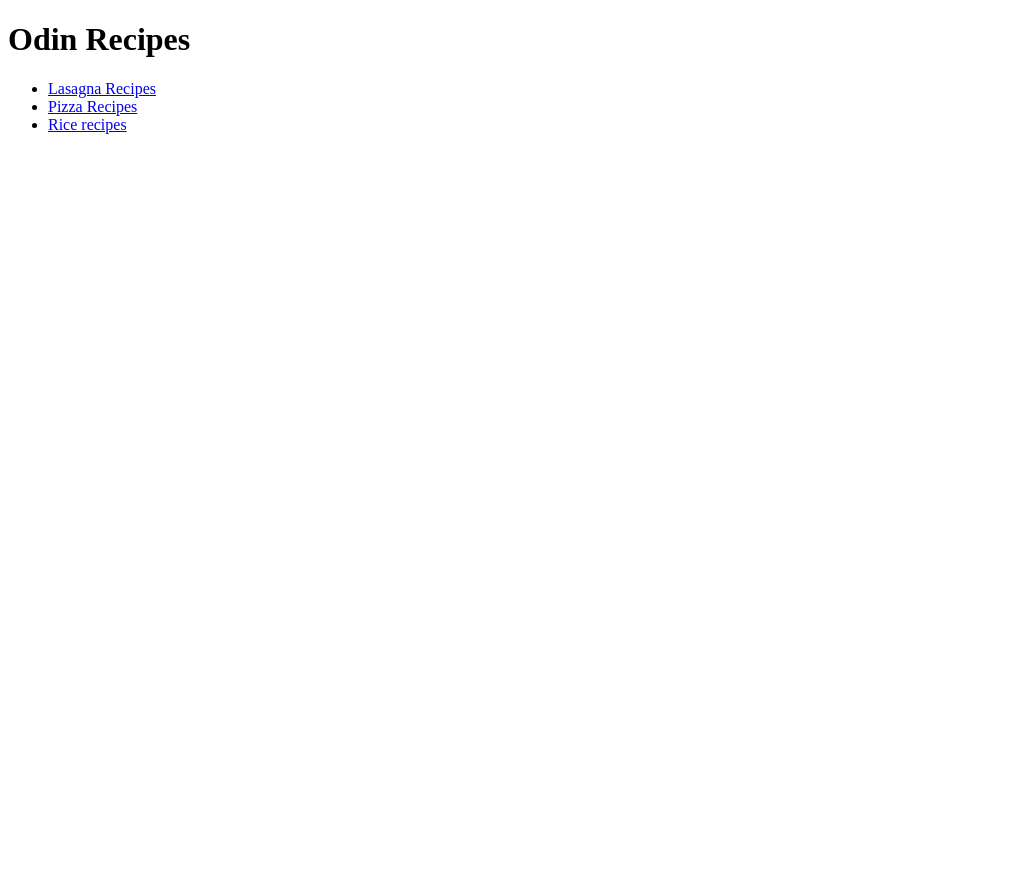
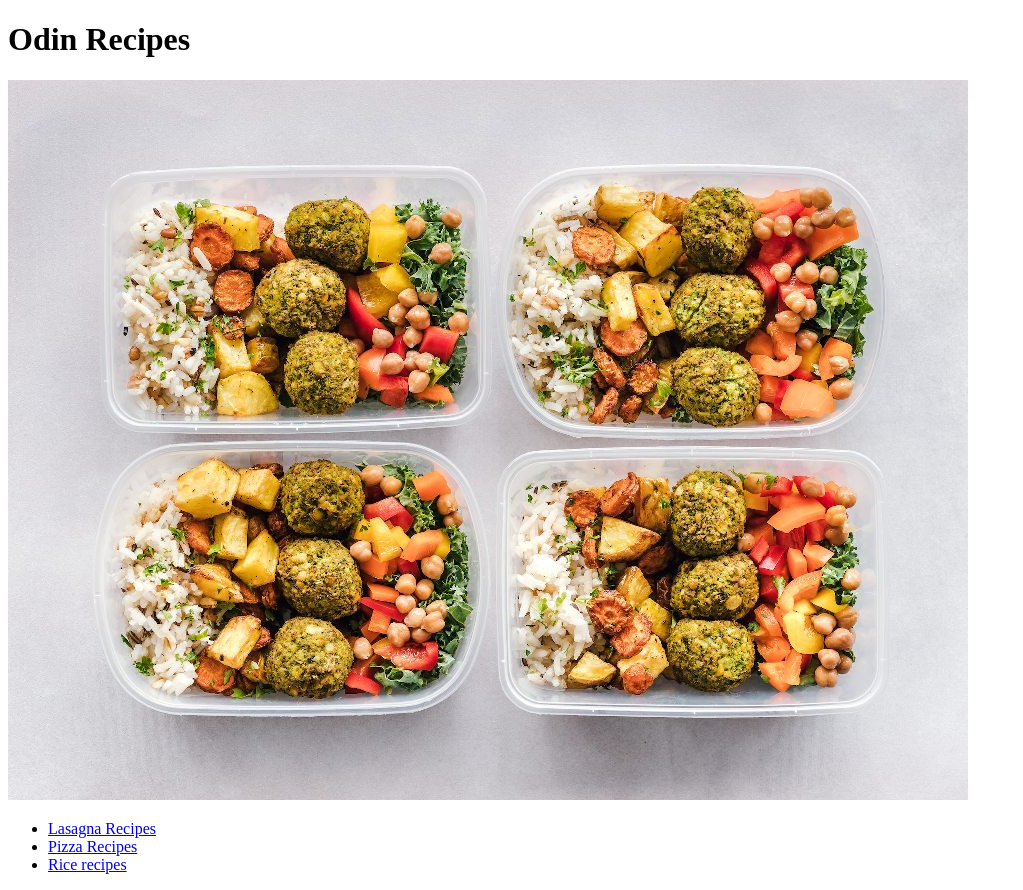
Before and after one commit to zakrish/odin-recipes, a plain HTML site: page index.html in a window 1280 px wide. Shown: the whole page, without its empty margins (0-1023 px from the left). Before the commit the page ends 800 px from the top, so only its background shows below. Drawn offline with Linux system fonts and the light colour scheme.

Commit message:
I added an image to the index file for homepage

```diff
--- a/index.html
+++ b/index.html
@@ -8,6 +8,7 @@
 </head>
 <body>
     <h1>Odin Recipes</h1>
+    <img src="images/homepage.jpg" alt="Home Recipes">
     <ul>
         <li><a href="recipes/lasagna.html">Lasagna Recipes</a></li>
         <li><a href="recipes/pizza.html">Pizza Recipes</a></li>
```
Also changed, not shown: images/homepage.jpg (added).
